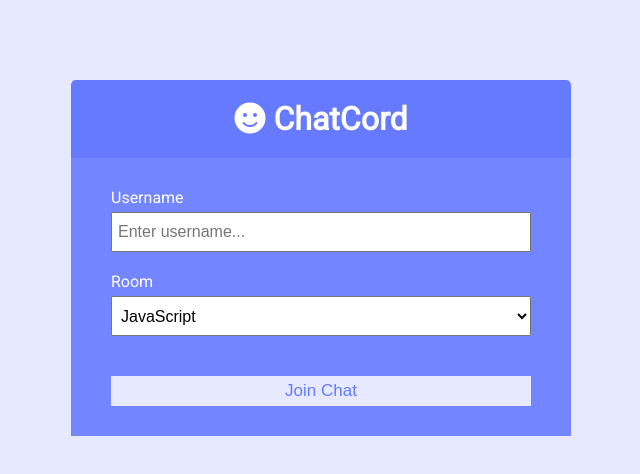
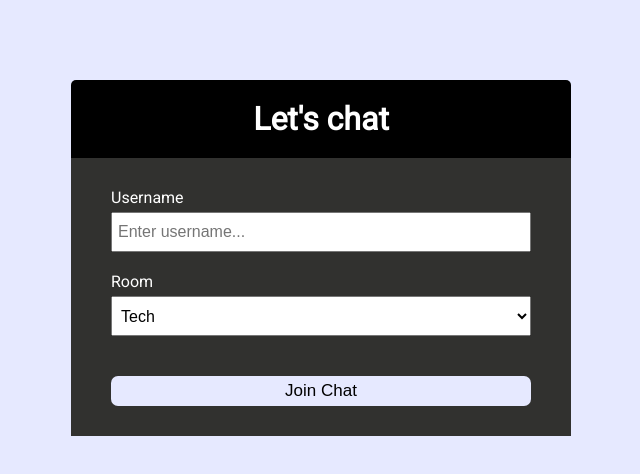
Before and after one commit to mc-solo/chatApp, a website: page public/index.html in a window 1280 px wide. Shown: the whole page, without its empty margins (319-959 px from the left). Drawn offline with Linux system fonts and the light colour scheme.

Commit message:
add utilities

```diff
--- a/package.json
+++ b/package.json
@@ -3,7 +3,6 @@
   "version": "1.0.0",
   "description": "real time messaging application using socket.io and express.js",
   "main": "server.js",
-  "type":"module",
   "scripts": {
     "start": "node server.js",
     "dev": "nodemon server.js"
--- a/public/css/style.css
+++ b/public/css/style.css
@@ -1,8 +1,8 @@
 @import url('https://fonts.googleapis.com/css?family=Roboto&display=swap');
 
 :root {
-	--dark-color-a: #667aff;
-	--dark-color-b: #7386ff;
+	--dark-color-a: #000000;
+	--dark-color-b: #31312f;
 	--light-color: #e6e9ff;
 	--success-color: #5cb85c;
 	--error-color: #d9534f;
@@ -41,7 +41,7 @@ a {
 /* Chat Page */
 
 .chat-container {
-	max-width: 1100px;
+	max-width: 1400px;
 	background: #fff;
 	margin: 30px auto;
 	overflow: hidden;
@@ -176,6 +176,7 @@ a {
 .join-main .btn {
 	margin-top: 20px;
 	width: 100%;
+	border-radius: 7px;
 }
 
 @media (max-width: 700px) {
--- a/public/index.html
+++ b/public/index.html
@@ -16,7 +16,7 @@
 	<body>
 		<div class="join-container">
 			<header class="join-header">
-				<h1><i class="fas fa-smile"></i> ChatCord</h1>
+				<h1> Let's chat</h1>
 			</header>
 			<main class="join-main">
 				<form action="chat.html">
@@ -33,12 +33,12 @@
 					<div class="form-control">
 						<label for="room">Room</label>
 						<select name="room" id="room">
-							<option value="JavaScript">JavaScript</option>
-							<option value="Python">Python</option>
-							<option value="PHP">PHP</option>
-							<option value="C#">C#</option>
-							<option value="Ruby">Ruby</option>
-							<option value="Java">Java</option>
+							<option value="JavaScript">Tech</option>
+							<option value="Python">Games</option>
+							<option value="PHP">Art</option>
+							<option value="C#">Fun</option>
+							<option value="Ruby">Diy</option>
+							<option value="Java">Programming</option>
 						</select>
 					</div>
 					<button type="submit" class="btn">Join Chat</button>
```
Also changed, not shown: server.js (+5 -2 lines), users.js (added, +36 -0 lines), utils/messages.js (added, +11 -0 lines).
